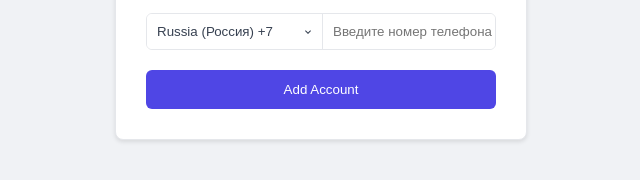
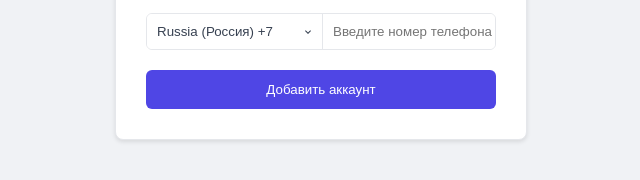
Before and after one commit to polybotbeta/add-account-mini-app, a plain HTML site: page index.html in a window 1280 px wide. Shown: the part 396-576 px from the top of the page, 319-959 px from the left. Drawn offline with Linux system fonts and the light colour scheme.

Commit message:
Update index.html

```diff
--- a/index.html
+++ b/index.html
@@ -119,7 +119,7 @@
       </select>
        <input type="tel" class="phone-input" id="phoneNumber" placeholder="Введите номер телефона">
     </div>
-    <button>Add Account</button>
+    <button>Добавить аккаунт</button>
   </div>
 
 
```
